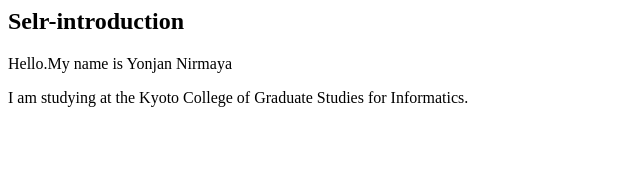
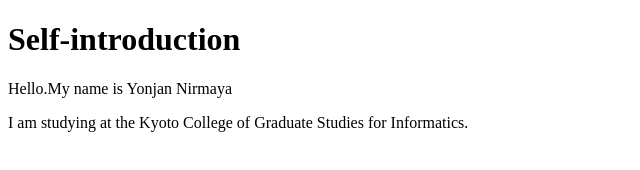
Before and after one commit to Nirmaya009/mygithub, a plain HTML site: page lesson01.html in a window 1280 px wide. Shown: the whole page, without its empty margins (0-640 px from the left). Drawn offline with Linux system fonts and the light colour scheme.

Commit message:
Update lesson01.html

```diff
--- a/lesson01.html
+++ b/lesson01.html
@@ -1,9 +1,10 @@
-</DOCTYPE html>
+<!DOCTYPE html>
 <html>
+  <head>
 <title> Self-introduction</title>
 </head>
-<body bgcolour="paleturquoise">
-<h2> Selr-introduction</h2
+<body bgcolour="Lightred">
+<h1>Self-introduction</h1
 <p>Hello.My name is Yonjan Nirmaya</p>
 <p>I am studying at the Kyoto College of Graduate Studies for Informatics.</p>
 </body>
```
